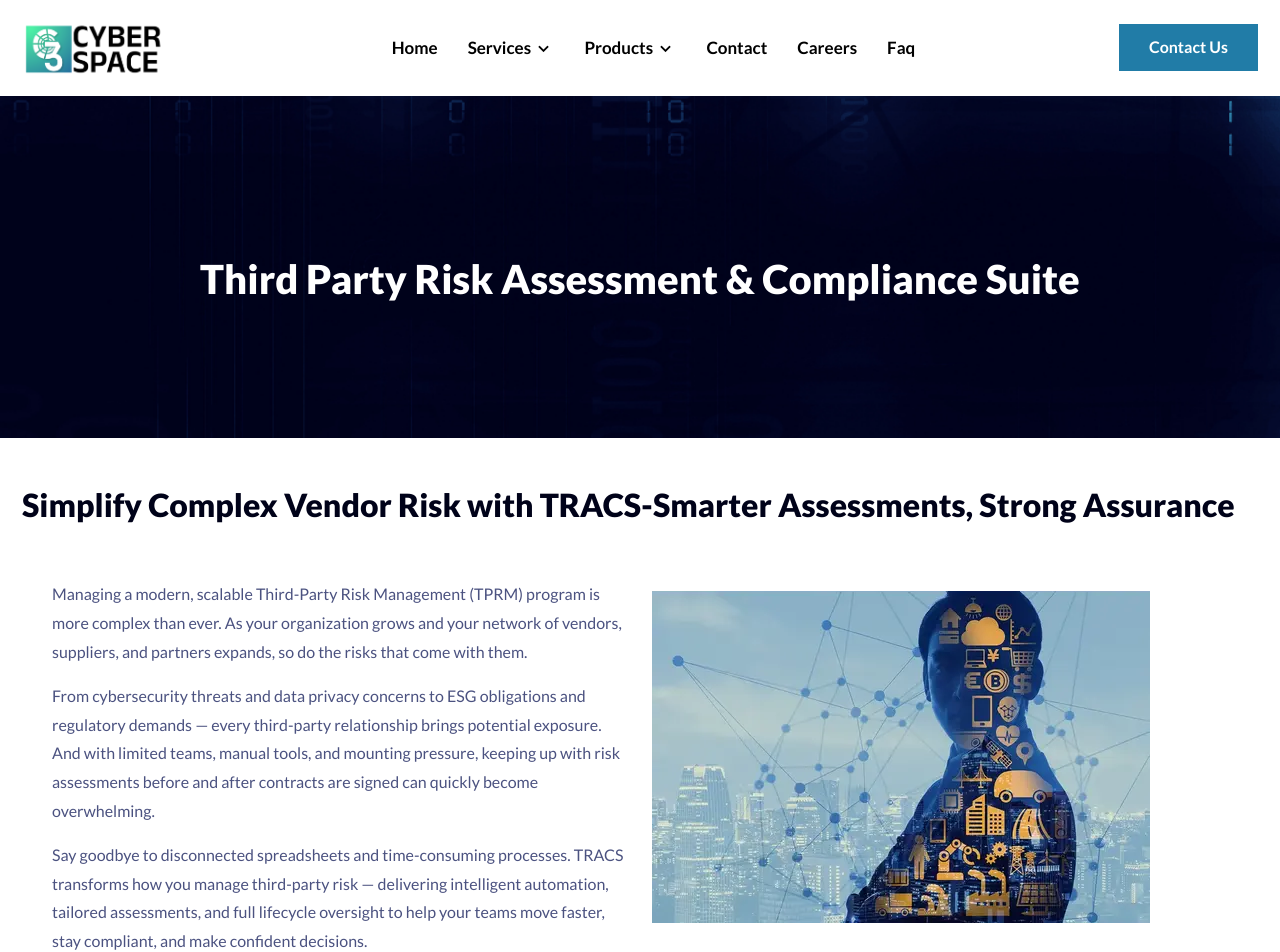
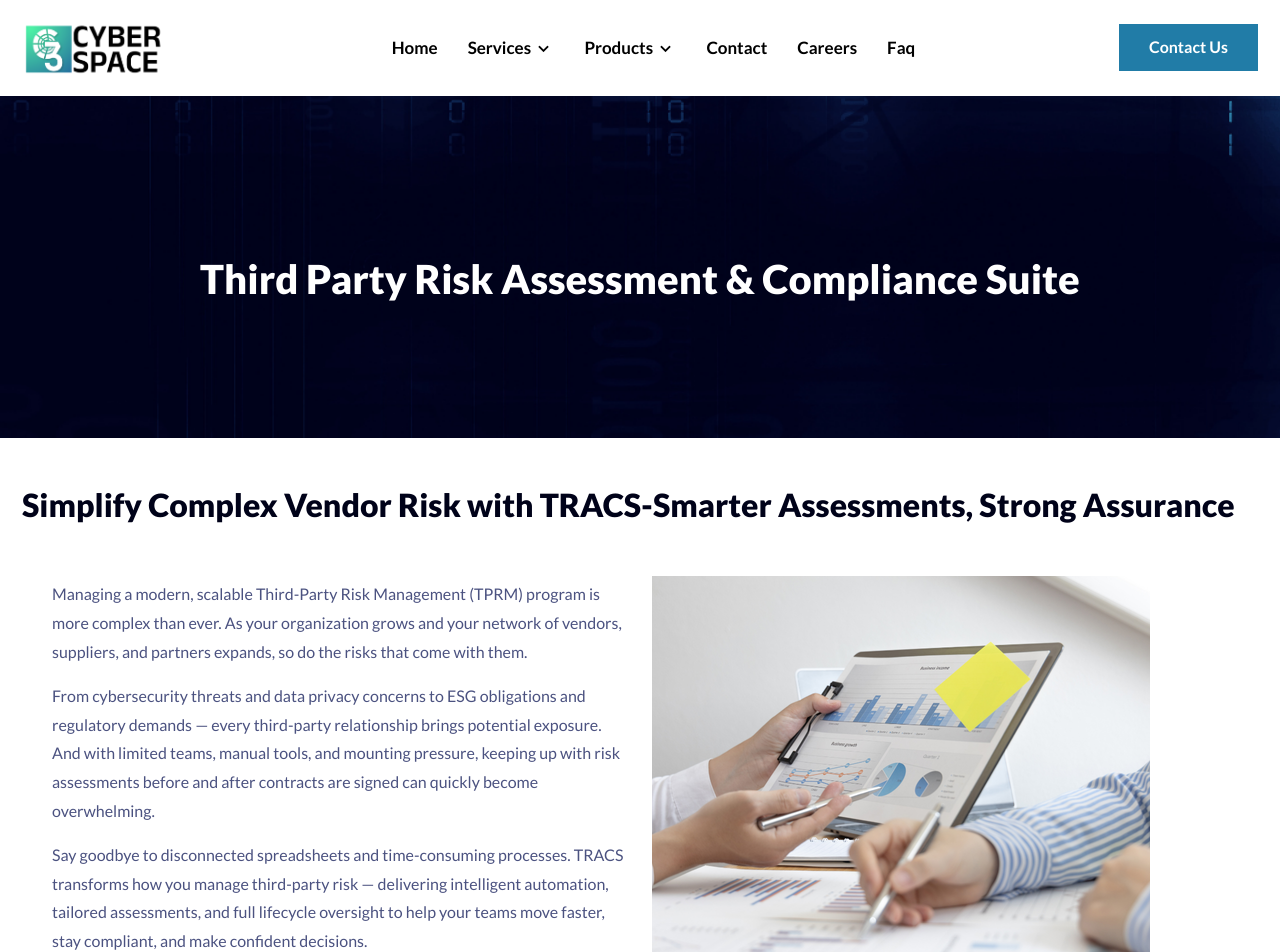
Before and after one commit to selva-mindbridges/g3-website, a Next.js app in the folder using-app-router-with-typescript/nezox/: page /solutions in a window 1280 px wide. Shown: the top 952 px of the page. Built offline with nearby package versions, Linux system fonts and the light colour scheme.

Commit message:
Tracs-img-updated

```diff
--- a/using-app-router-with-typescript/nezox/src/components/Solutions/SolutionsCard.tsx
+++ b/using-app-router-with-typescript/nezox/src/components/Solutions/SolutionsCard.tsx
@@ -39,7 +39,8 @@ const SolutionsCard: React.FC = () => {
             <div className="col-lg-6">
               <div className="about-img mb_30">
                 <Image
-                  src="/images/virtual ciso.webp"
+                className="mt-4"
+                  src="/images/TRACS.png"
                   alt="Image"
                   width={498}
                   height={386}
```
Also changed, not shown: using-app-router-with-typescript/nezox/public/images/TRACS.png (added).
